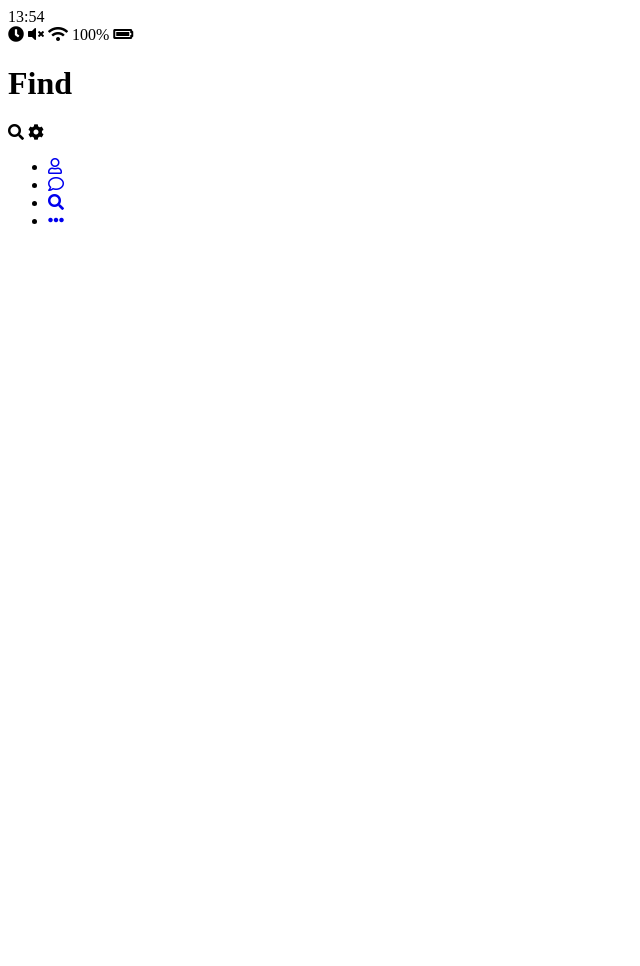
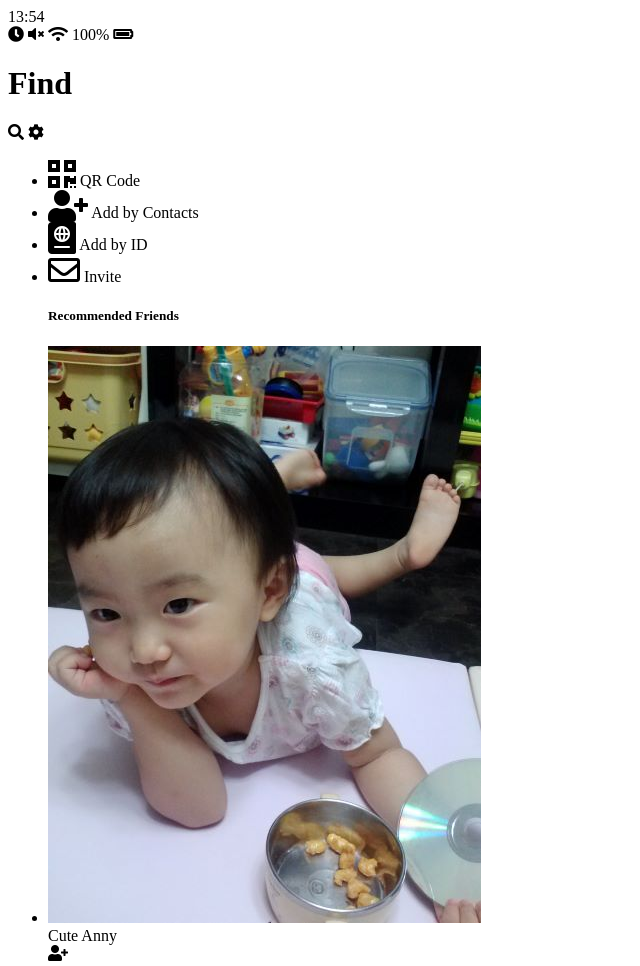
Before and after one commit to stepBystep201912/kakao-clone, a plain HTML site: page find.html in a window 1280 px wide. Shown: the top 966 px of the page, without its empty margins (0-640 px from the left). Before the commit the page ends 800 px from the top, so only its background shows below. Drawn offline with Linux system fonts and the light colour scheme.

Commit message:
findhtml working

```diff
--- a/find.html
+++ b/find.html
@@ -34,7 +34,62 @@
         <span class="header__icon"><i class="fas fa-cog"></i></span>
       </div>
     </header>
-
+    <main class="find">
+      <header class="find__header">
+        <ul class="find__header-list">
+          <li class="find__header-btn header-btn">
+            <span class="header-btn__icon">
+              <i class="fas fa-qrcode fa-2x"></i>
+            </span>
+            <span class="header-btn__title">QR Code</span>
+          </li>
+          <li class="find__header-btn header-btn">
+            <span class="header-btn__icon">
+              <i class="fas fa-user-plus fa-2x"></i>
+            </span>
+            <span class="header-btn__title">
+              Add by Contacts
+            </span>
+          </li>
+          <li class="find__header-btn header-btn">
+            <span class="header-btn__icon">
+              <i class="fas fa-passport fa-2x"></i>
+            </span>
+            <span class="header-btn__title">
+              Add by ID
+            </span>
+          </li>
+          <li class="find__header-btn header-btn">
+            <span class="header-btn__icon">
+              <i class="far fa-envelope fa-2x"></i>
+            </span>
+            <span class="header-btn__title">
+              Invite
+            </span>
+          </li>
+        </ul>
+      </header>
+      <ul class="find__recommended">
+        <h5 class="find__title">Recommended Friends</h5>
+        <li class="find__friend friend friend--lg">
+          <div class="friend__column">
+            <img
+              src="images/avatar.jpg"
+              class="g-avatar friend__avatar"
+              alt=""
+            />
+            <div class="friend__contet">
+              <span class="friend__name">Cute Anny</span>
+            </div>
+          </div>
+          <div class="friend__column">
+            <div class="friend__add-btn">
+              <i class="fas fa-user-plus"></i>
+            </div>
+          </div>
+        </li>
+      </ul>
+    </main>
     <nav class="nav">
       <ul class="nav__list">
         <li class="nav__list-item">
```
